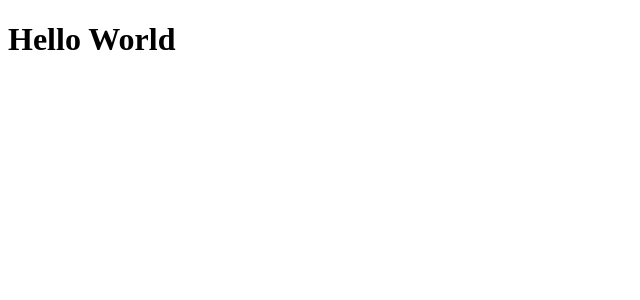
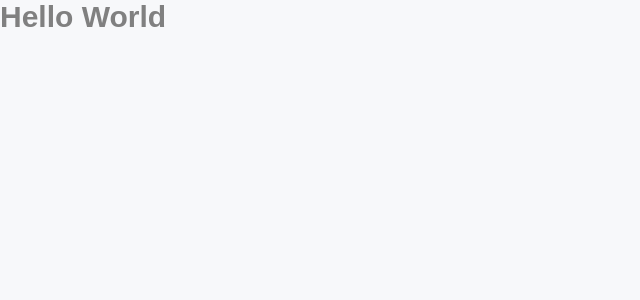
Before and after one commit to jsenger/nlw-podcastr, a Next.js app: page / in a window 1280 px wide. Shown: the top 300 px of the page, without its empty margins (0-640 px from the left). Built offline with nearby package versions, Linux system fonts and the light colour scheme.

Commit message:
Add global styles

```diff
--- a/src/pages/_app.tsx
+++ b/src/pages/_app.tsx
@@ -1,5 +1,7 @@
+import '../styles/global.scss';
+
 function MyApp({ Component, pageProps }) {
-  return <Component {...pageProps} />
+  return <Component {...pageProps} />;
 }
 
-export default MyApp
+export default MyApp;
--- /dev/null
+++ b/src/styles/global.scss
@@ -0,0 +1,58 @@
+* {
+  margin: 0;
+  padding: 0;
+  box-sizing: border-box;
+}
+
+:root {
+  --white: #fff;
+
+  --gray-50: #f7f8fa;
+  --gray-100: #e6e8eb;
+  --gray-200: #afb2b1;
+  --gray-500: #808080;
+  --gray-800: #494d4b;
+
+  --green-500: #04d361;
+
+  --purple-300: #9f75ff;
+  --purple-400: #9164fa;
+  --purple-500: #8257e5;
+  --purple-800: #6f48c9;
+}
+
+@media (max-width: 1800px) {
+  html {
+    font-size: 93.75%;
+  }
+}
+
+@media (max-width: 720px) {
+  html {
+    font-size: 87.5%;
+  }
+}
+
+body {
+  background-color: var(--gray-50);
+}
+
+body,
+input,
+textarea,
+button {
+  font: 500 1rem sans-serif;
+  color: var(--gray-500);
+}
+
+h1 {
+  font-size: 2rem;
+}
+
+h2 {
+  font-size: 1.5rem;
+}
+
+button {
+  cursor: pointer;
+}
```
